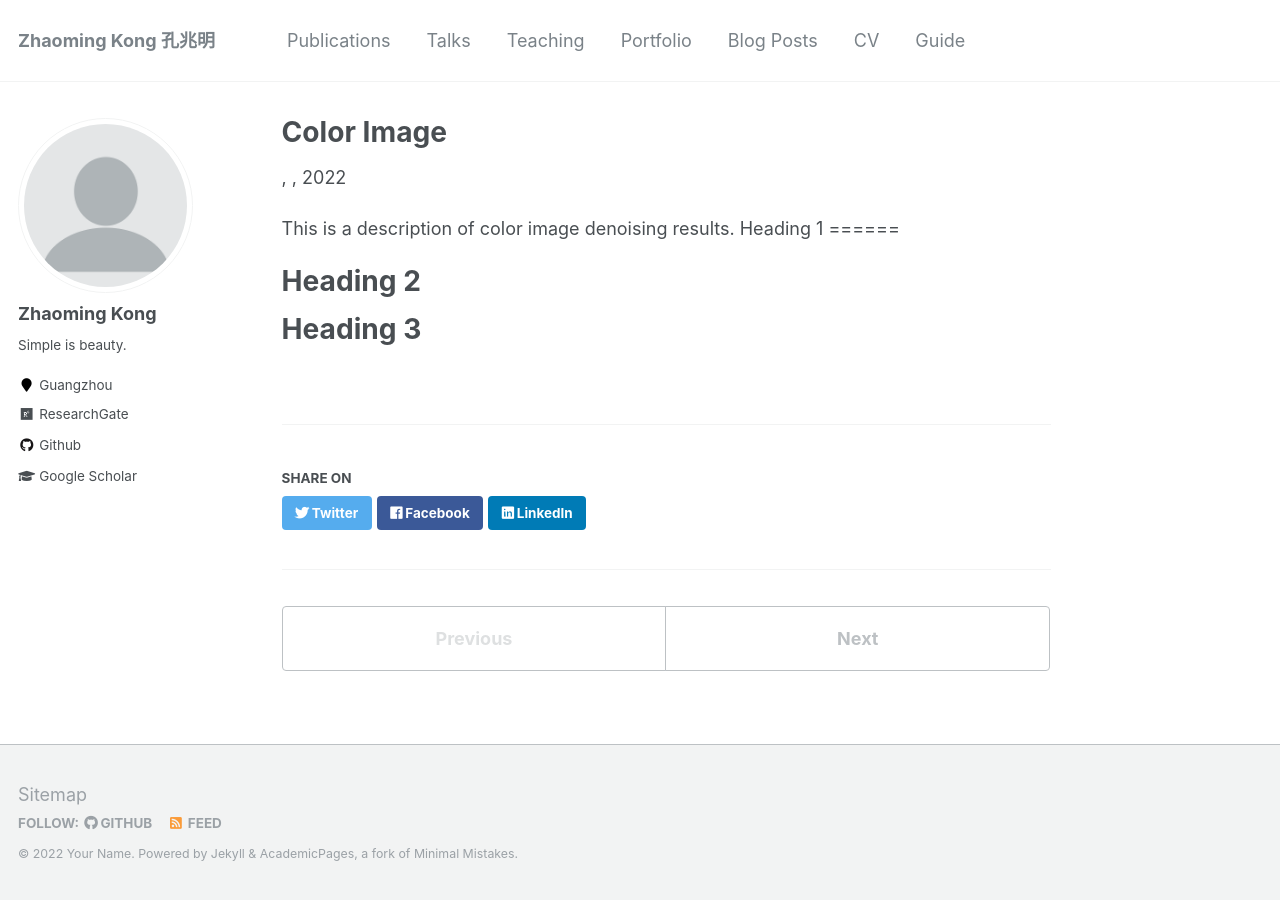
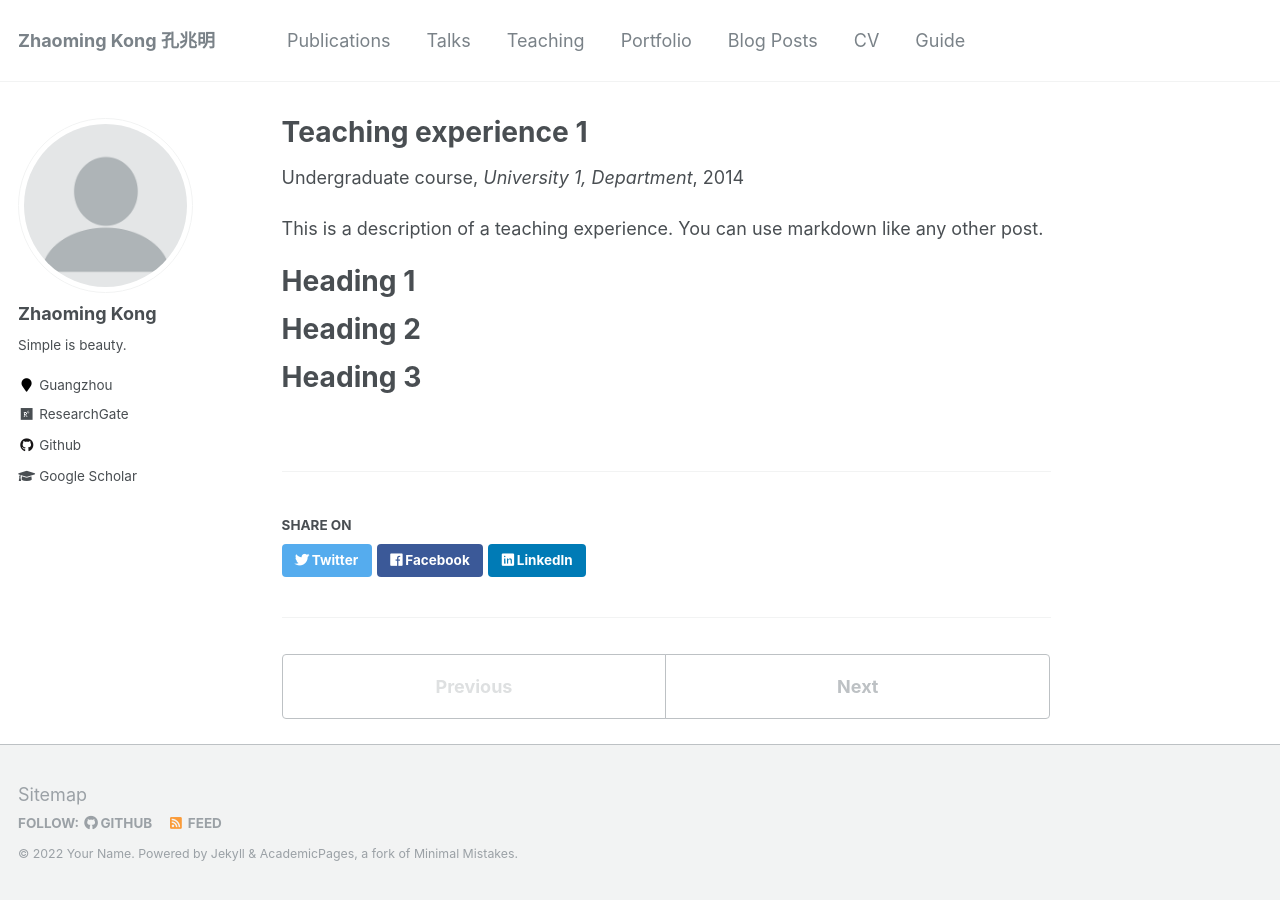
Before and after one commit to ZhaomingKong/ZhaomingKong.github.io, a Jekyll site: the page built from _teaching/2014-spring-teaching-1.md, in a window 1280 px wide. Built offline with Jekyll 4.4.1, drawn with Linux system fonts in a browser that asks for light colours.

Commit message:
Add files via upload

```diff
--- a/_teaching/2014-spring-teaching-1.md
+++ b/_teaching/2014-spring-teaching-1.md
@@ -1,8 +1,15 @@
 ---
-title: "Color Image"
+title: "Teaching experience 1"
+collection: teaching
+type: "Undergraduate course"
+permalink: /teaching/2014-spring-teaching-1
+venue: "University 1, Department"
+date: 2014-01-01
+location: "City, Country"
 ---
 
-This is a description of color image denoising results.
+This is a description of a teaching experience. You can use markdown like any other post.
+
 Heading 1
 ======
 
```
